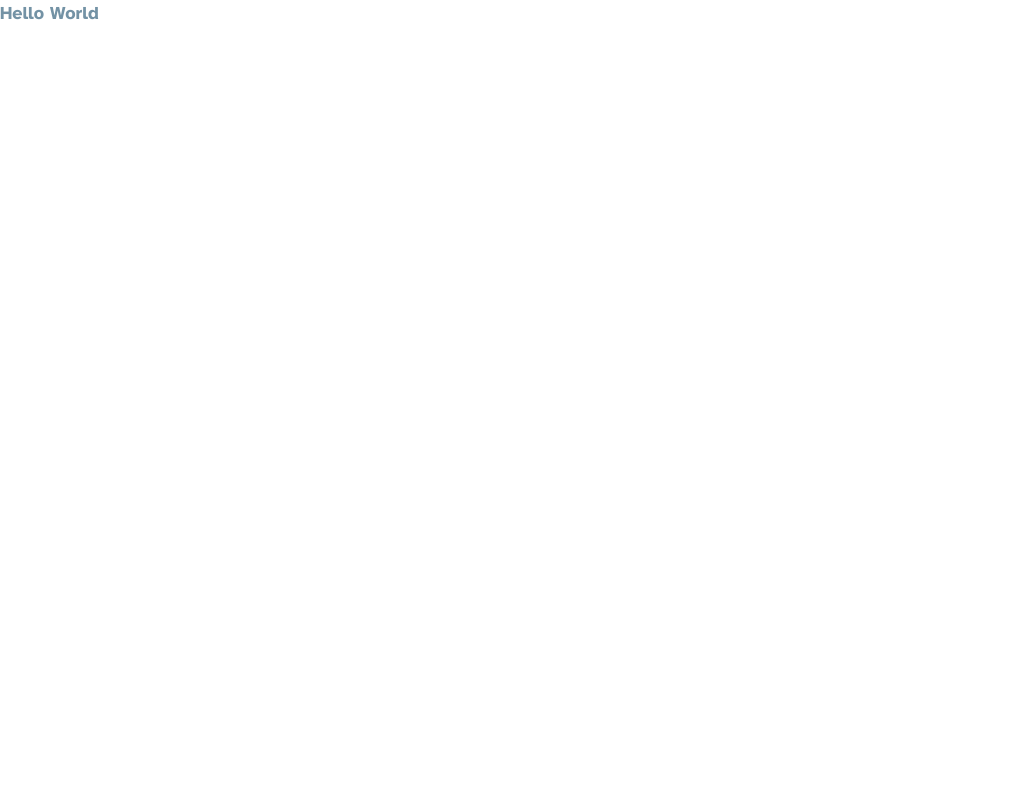
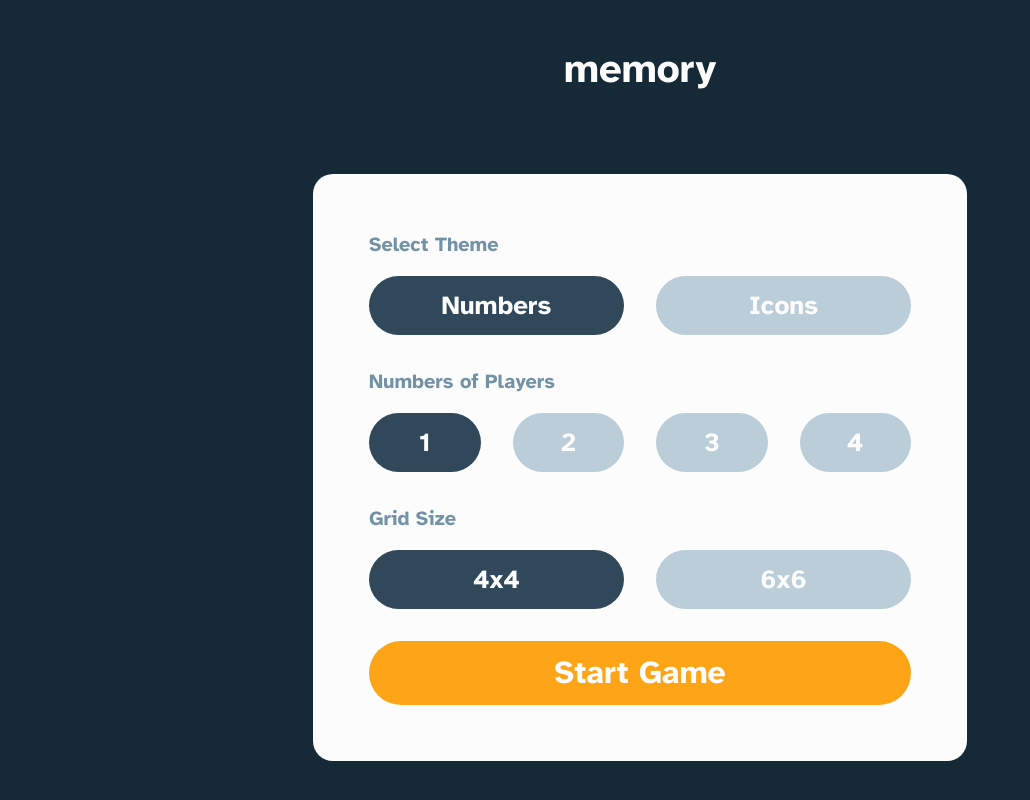
Before and after one commit to kaamiik/fm-memory-game-using-next-ts-tailwind, a Next.js app: page / in a window 1280 px wide. Shown: the whole page, without its empty margins (0-1030 px from the left). Built offline with nearby package versions, Linux system fonts and the light colour scheme.

Commit message:
Update page.tsx

```diff
--- a/src/app/page.tsx
+++ b/src/app/page.tsx
@@ -1,64 +1,13 @@
+import GameSetting from "@/components/GameSetting";
+
 function Home() {
   return (
-    <div>
-      <h1>Hello World</h1>
-      {/* <!-- Game setup start -->
-
-       Select Theme
-       Numbers
-       Icons
-
-       Number of Players
-       1
-       2
-       3
-       4
-
-       Grid Size
-       4x4
-       6x6
-
-       Start Game
-
-       <!-- Game setup end -->
-
-       <!-- Game board start -->
-
-       Restart
-       New Game
-
-       <!-- Multiplayer scores start -->
-
-       Player 1
-       <!-- P1 score -->
-       Current Turn
-
-       Player 2
-       <!-- P2 score -->
-       Current Turn
-
-       Player 3
-       <!-- P3 score -->
-       Current Turn
-
-       Player 4
-       <!-- P4 score -->
-       Current Turn
-
-       <!-- Multiplayer scores start -->
-
-       <!-- Solo game time and moves counter start -->
-
-       Time
-       <!-- Time elapsed -->
-
-       Moves
-       <!-- Moves total -->
-
-       <!-- Solo game time and moves counter end -->
-
-       <!-- Game board end --> */}
-    </div>
+    <main className="bg-blue-darker min-h-dvh p-6 flex flex-col gap-11 sm:gap-[4.6875rem] justify-center">
+      <h1 className="text-700 sm:text-800 text-gray-lighter text-center">
+        memory <span className="sr-only">game</span>
+      </h1>
+      <GameSetting />
+    </main>
   );
 }
 
```
